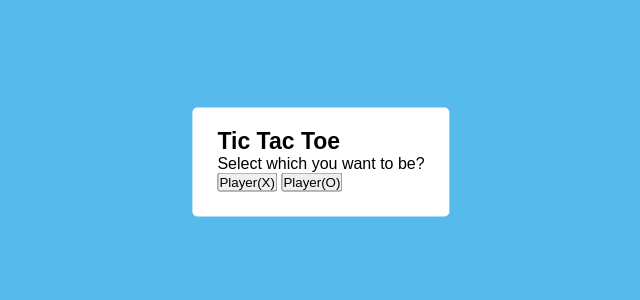
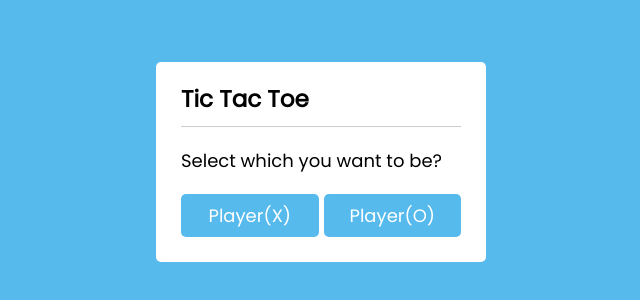
Before and after one commit to yonathan21/TicTacToeGame, a plain HTML site: page index.html in a window 1280 px wide. Shown: the part 238-538 px from the top of the page, without its empty margins (319-959 px from the left). Drawn offline with Linux system fonts and the light colour scheme.

Commit message:
stylingheader

```diff
--- a/index.html
+++ b/index.html
@@ -5,6 +5,7 @@
   <meta name="viewport" content="width=device-width, initial-scale=1.0">
   <title>Tic Tac Toe Game</title>
   <link rel="stylesheet" href="style.css">
+  <script src="https://kit.fontawesome.com/a076d05399"></script>
 </head>
 <body>
   <div class="select-box">
--- a/style.css
+++ b/style.css
@@ -1,3 +1,5 @@
+@import url("https://fonts.googleapis.com/css?family=Poppins");
+
 *{
   margin: 0;
   padding: 0;
@@ -18,10 +20,49 @@ body{
   padding: 20px 25px 25px;
   border-radius: 5px;
   max-width: 330px;
-
+  width: 100%;
 }
 
 .select-box header{
   font-size: 23px;
   font-weight: 600;
+  padding-bottom: 10px;
+  border-bottom: 1px solid #ccc;
 }
+
+.select-box .title{
+  font-size: 18px;
+  font-weight: 500;
+  margin: 20px 0;
+}
+
+.select-box .options{
+  display: flex;
+  width: 100%;
+}
+
+.options button{
+  width: 100%;
+  font-size: 18px;
+  font-weight: 500;
+  padding: 8px;
+  border: none;
+  outline: none;
+  background: #56baed;
+  border-radius: 5px;
+  color: #fff;
+  cursor: pointer;
+  transition: all 0.3s ease;
+}
+
+.options button:hover{
+  transform: scale(0.96);
+}
+
+.options button.playerX{
+  margin-right: 5px;
+}
+
+.options button.playerY{
+  margin-left: 5px;
+}
```
